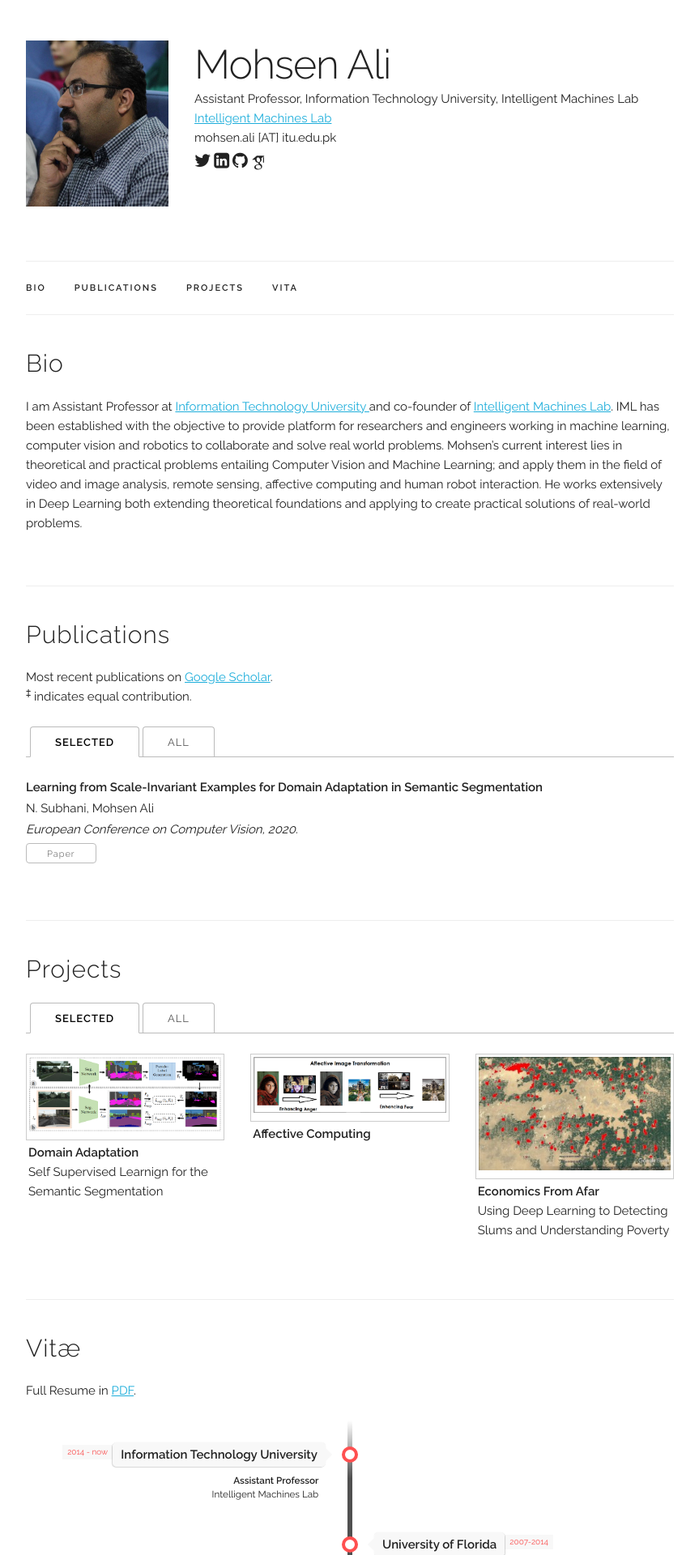
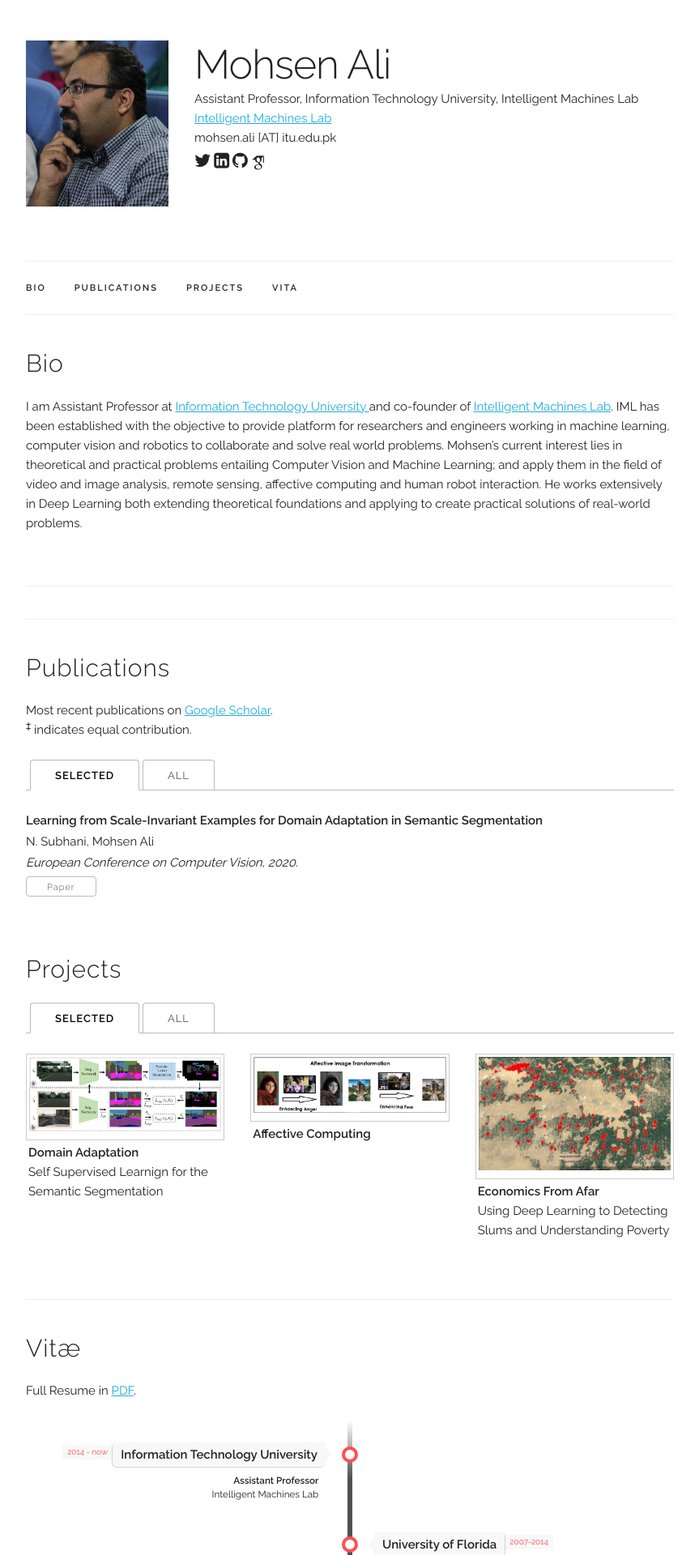
Before and after one commit to mohsenali/mohsenali.github.io, a Jekyll site: the page built from index.html, in a window 1280 px wide. Shown: the top 1920 px of the page at 81% size, without its empty margins (208-1071 px from the left). Built offline with Jekyll 4.4.1, drawn with Linux system fonts in a browser that asks for light colours; some web fonts are replaced.

Commit message:
index updated

```diff
--- a/index.html
+++ b/index.html
@@ -27,6 +27,8 @@
   -->
 </div>
 
+<!-- ========== PROJECTS ========== -->
+<div class="docs-section" id="projects">
 
 <!-- ========== PUBLICATIONS ========== -->
 <div class="docs-section" id="publications">
@@ -107,8 +109,6 @@
   </div>
 </div>
 
-<!-- ========== PROJECTS ========== -->
-<div class="docs-section" id="projects">
   <h4>Projects</h4>
 
   <ul class="tab-nav">
```
